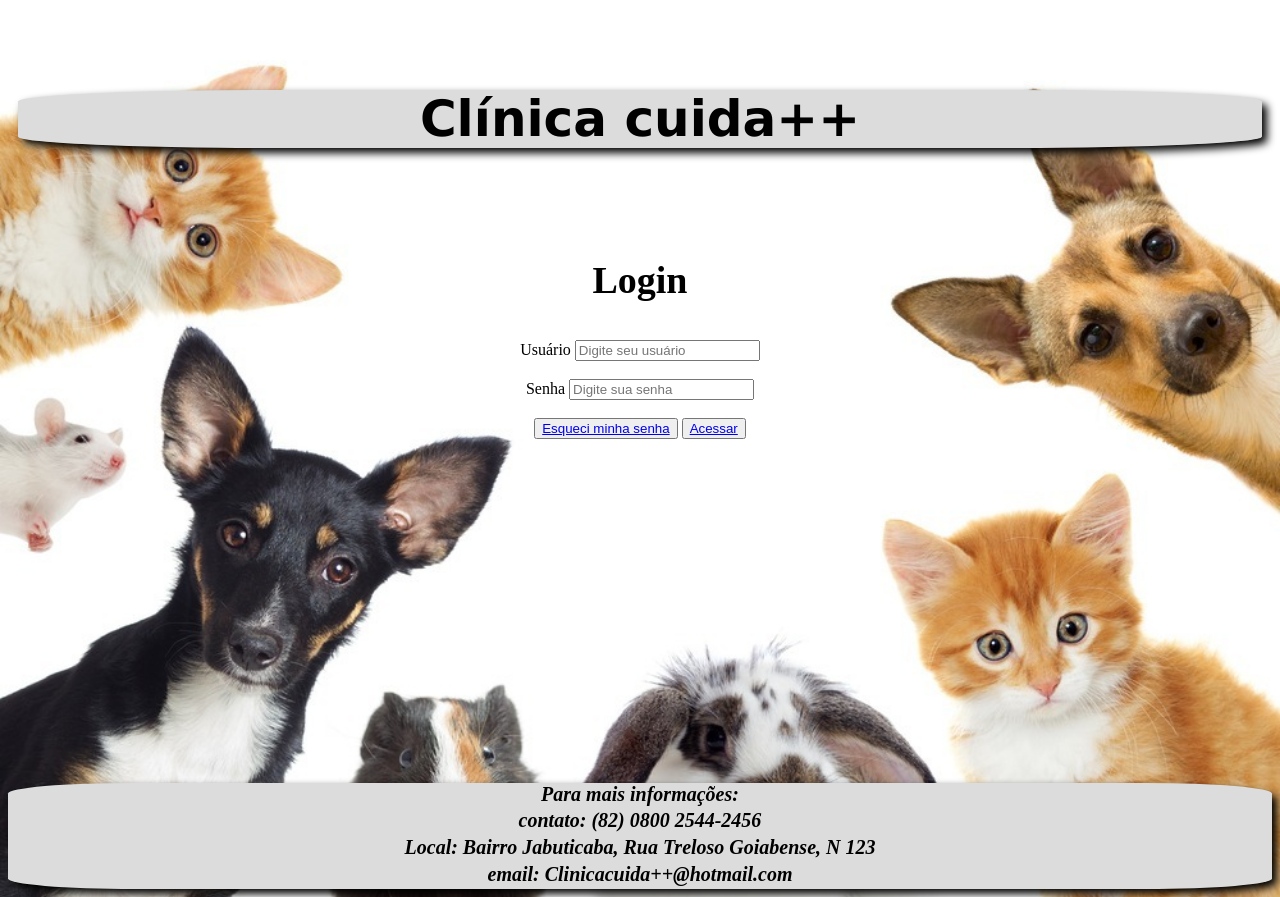
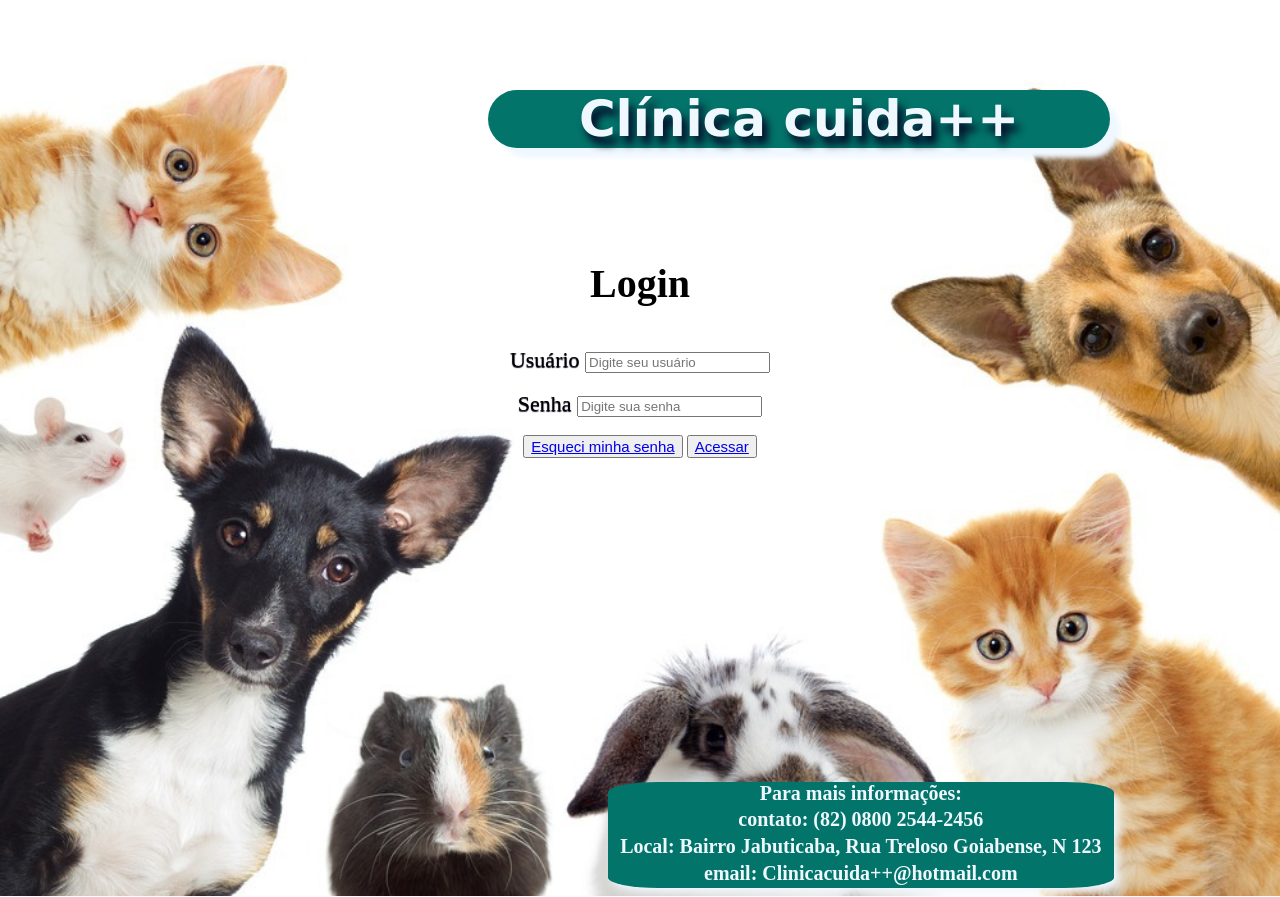
Before and after one commit to Davi-IF/INTWEB, a plain HTML site: page index.html in a window 1280 px wide. Drawn offline with Linux system fonts and the light colour scheme.

Commit message:
atualização de páginas

```diff
--- a/index.html
+++ b/index.html
@@ -17,24 +17,24 @@
         <form method="post" class="formLogin">
              <h3 class="log"> Login </h3>
 
-            <label> Usuário </label>
+            <label class="label1"> Usuário </label>
             <input type="text" name="Usuário" placeholder="Digite seu usuário" id="User">
 
              <br> <br>
 
-            <label> Senha </label>
+            <label class="label2"  > Senha </label>
             <input type="password" name="Senha" placeholder="Digite sua senha" id="Pass">
 
              <br> <br>
 
-             <button> <a href="/"> Esqueci minha senha </a></button>
-             <button> <a href="page.html">   Acessar  </a> </button>
+             <button> <a class="botao1" href="/"> Esqueci minha senha </a></button>
+             <button> <a class="botao2"   href="page.html">   Acessar  </a> </button>
 
      </div>
              <br> <br><br> <br> <br> <br> <br> <br>
 
     <div class="inform">
-       <table>
+       <table class="tabelaInfo">
              <thead> Para mais informações: </thead>
              <tr>
                 <td> contato: (82) 0800 2544-2456 </td>
--- a/style.css
+++ b/style.css
@@ -11,7 +11,8 @@ body {
 }
 
 h3.log{
-	font-size: 38px;
+	font-size: 40px;
+
 }
 
 .login{
@@ -21,18 +22,28 @@ h3.log{
 
 div.inform{
 
-	margin-top: 200px;
+	margin-top: 180px;
 	font-size: 20px;
 	text-align: center;
 	justify-content: center;
 	display: flex;
 	flex-direction:column;
 	box-shadow: 5px 5px 9px;
-	background-color: gainsboro;
+	background-color: rgb(3, 116, 106);
 	border-radius: 10%;
-	font-style: oblique;
+	font-style: ;
 	font-weight: bold;
+	width: 40%;
+	margin-left: 600px;
+	color: aliceblue;
 }
+
+.tabelaInfo{
+
+	font-size: 20px;
+	color: aliceblue;
+}
+
 div.T1{
 
 	font-size: 25px;
@@ -48,9 +59,14 @@ h1.titulo{
 	text-align: center;
 	justify-content: center;
 	font-family:'Lucida Sans', 'Lucida Sans Regular', 'Lucida Grande', 'Lucida Sans Unicode', Geneva, Verdana, sans-serif;
-	box-shadow: 5px 5px 9px;
-	background-color: gainsboro;
-	border-radius: 20%;
+	box-shadow: 10px 10px 5px;
+	background-color:  rgb(3, 116, 106);
+	border-radius: 50px;
+	width: 50%;
+	margin-left: 470px;
+	color: aliceblue;
+	text-shadow: #050022 5px 8px 9px;
+
 
 }
 
@@ -60,3 +76,18 @@ h1.titulo{
 	background-color: aqua;
 
 }
+.botao1{
+	font-size: 15px;
+}
+.botao2{
+	font-size: 15px;
+}
+.label1{
+	font-size: 22px;
+	text-shadow: #050022 0px 1px 1px;
+
+}
+.label2{
+	font-size: 22px;
+	text-shadow: #050022 0px 1px 1px;
+}
```
Also changed, not shown: page.html (+16 -2 lines), style2.css (+23 -8 lines), adocao.jpeg (deleted), doacao1.jpeg (added).
